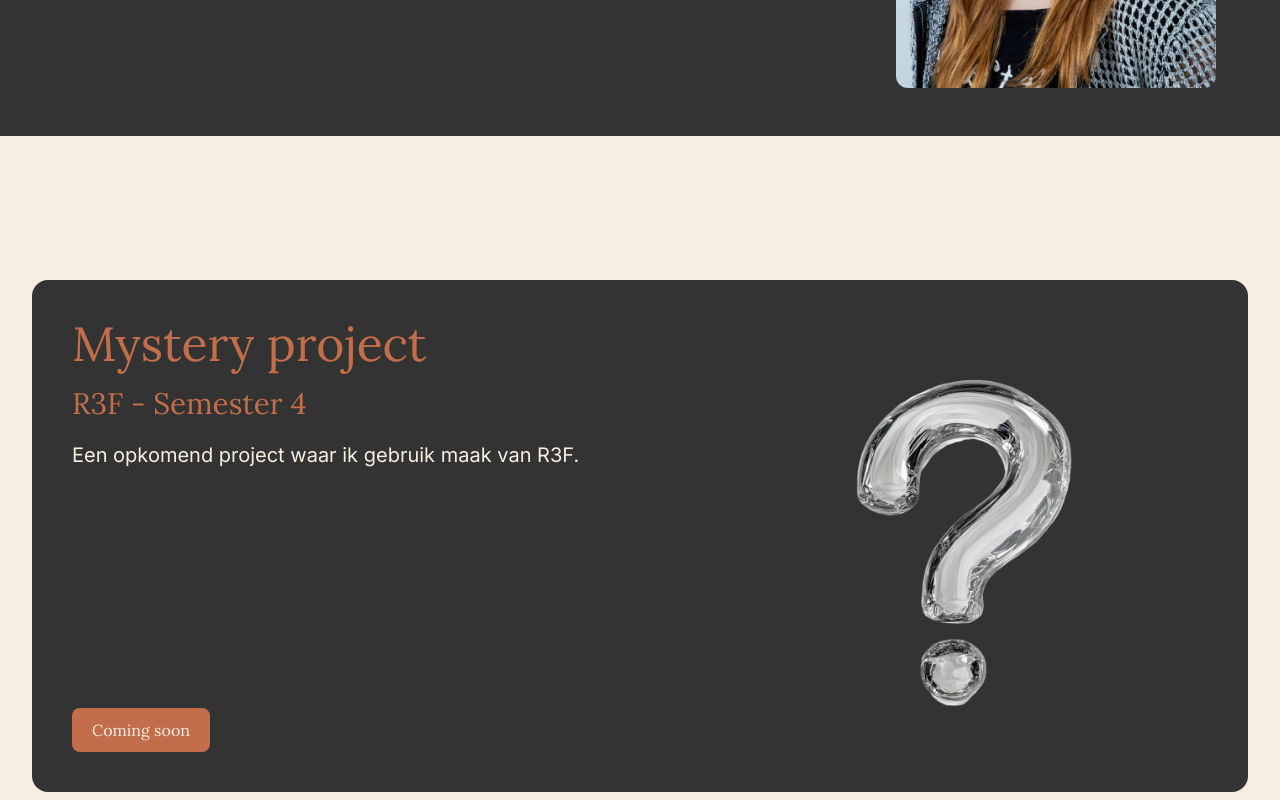
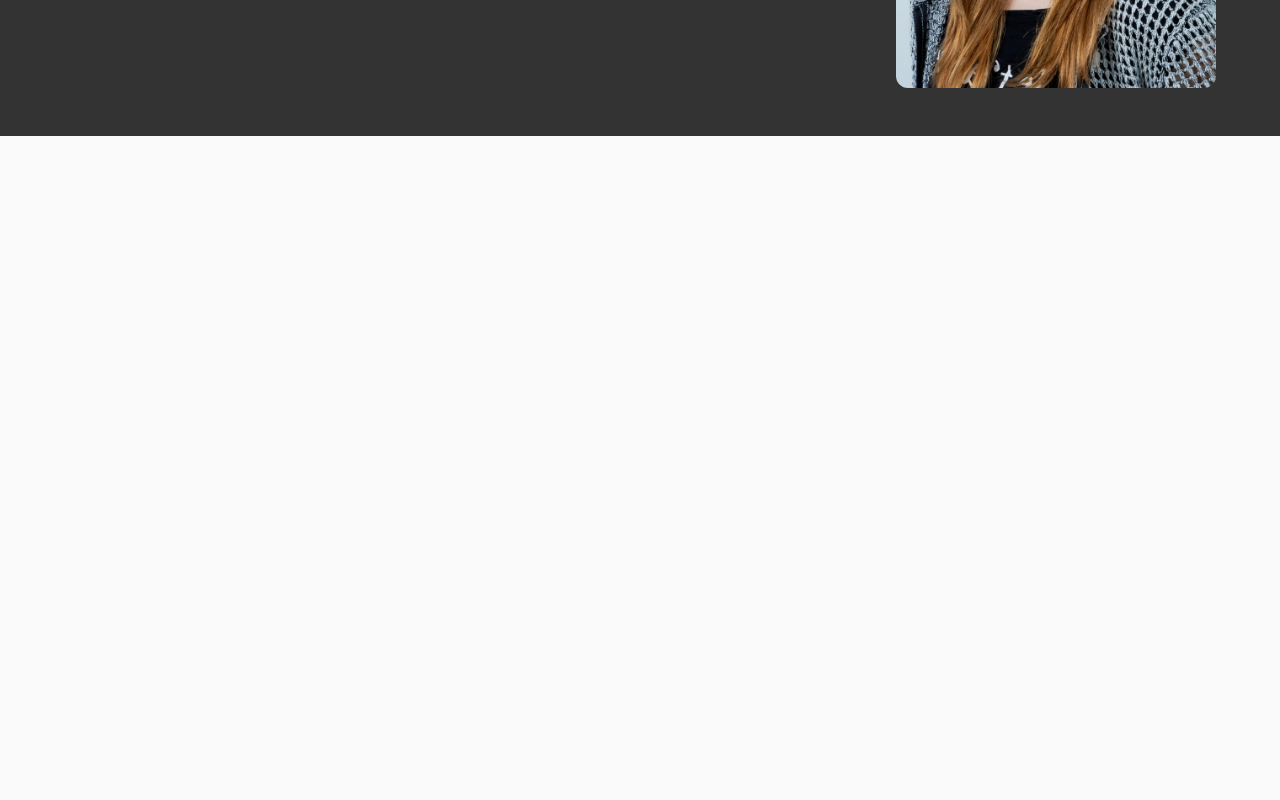
Before and after one commit to dromique/site, a Next.js app: page / in a window 1280 px wide. Shown: the part 1160-1960 px from the top of the page. Built offline with nearby package versions, Linux system fonts and the light colour scheme.

Commit message:
update VerticalScrollSection to use fixed height and remove dark mode color scheme from globals

```diff
--- a/app/components/vertical-scroll-section.tsx
+++ b/app/components/vertical-scroll-section.tsx
@@ -257,7 +257,7 @@ export default function VerticalScrollSection() {
 
   return (
     <div
-      className="scroll-section vertical-section h-dvh overflow-hidden bg-[#F7EDE1]"
+      className="scroll-section vertical-section h-1vh overflow-hidden bg-[#F7EDE1]"
       ref={scrollSectionRef}
     >
       <div className="wrapper relative h-full w-full overflow-hidden bg-[#F7EDE1]">
--- a/app/globals.css
+++ b/app/globals.css
@@ -28,13 +28,6 @@ body {
   background-size: 40px 40px;
 }
 
-@media (prefers-color-scheme: dark) {
-  :root {
-    --background: #333333;
-    --foreground: #F7EDE1;
-  }
-}
-
 /* Hide scrollbar for Chrome, Safari and Opera */
 ::-webkit-scrollbar {
   display: none !important;
```
